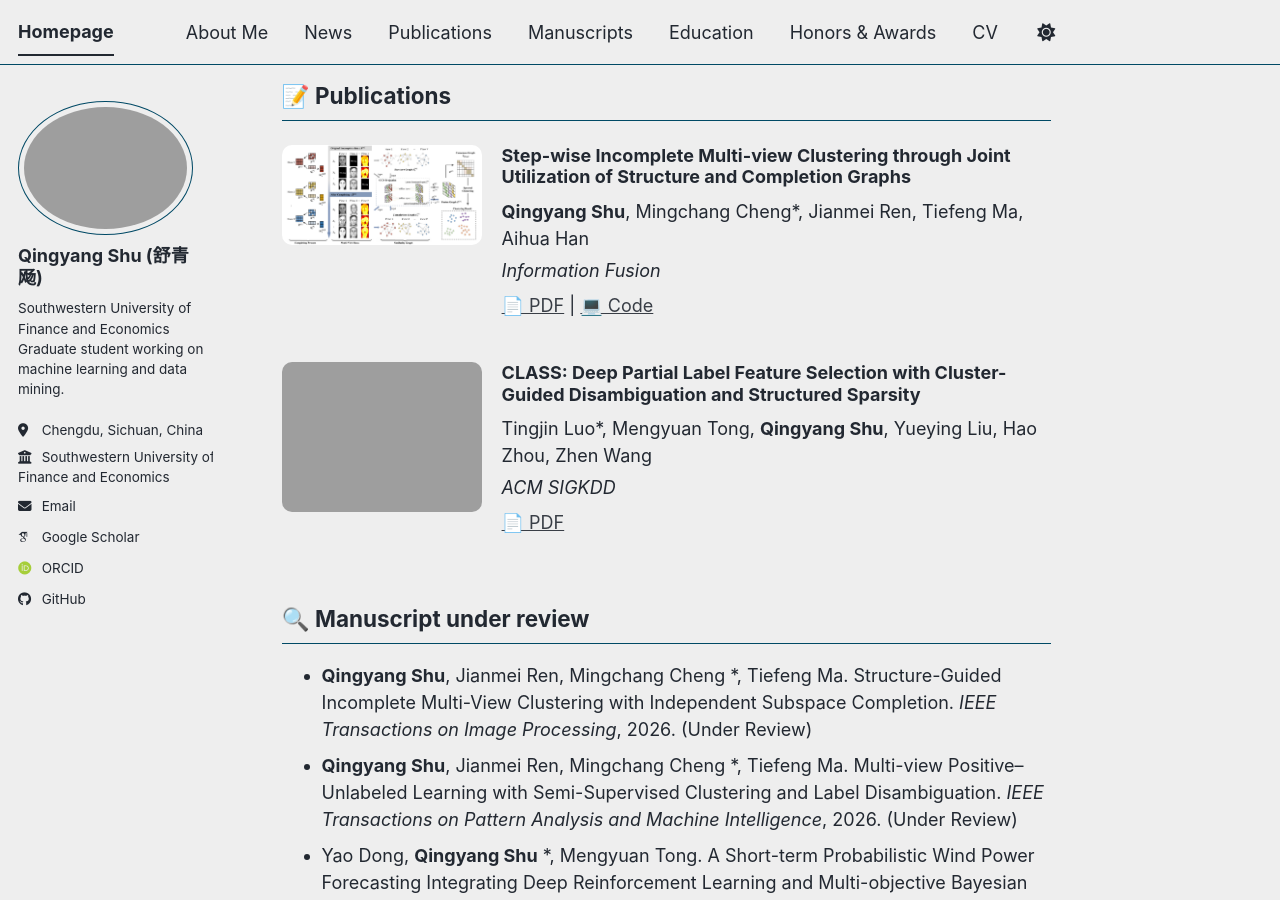
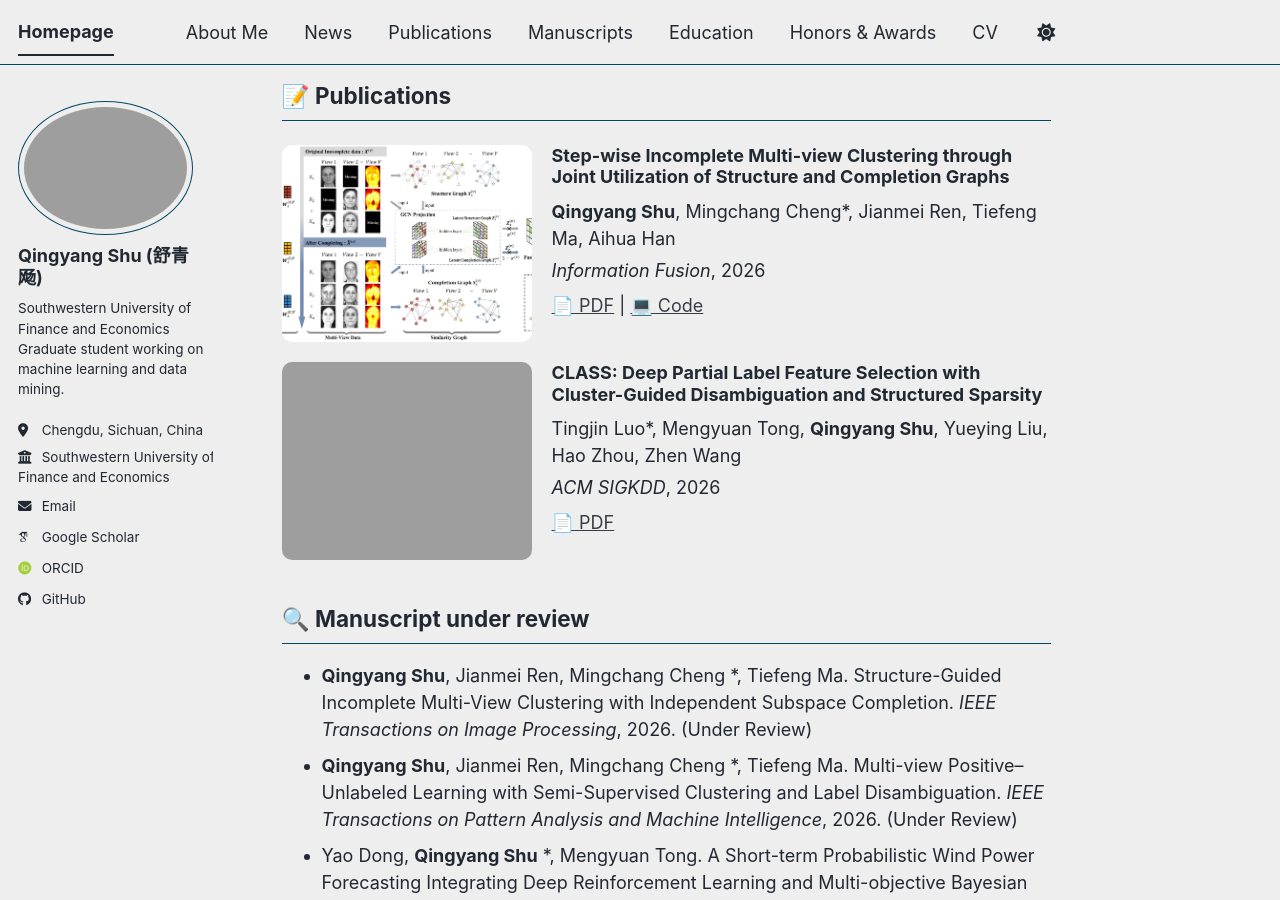
Before and after one commit to Qingyang-Shu/Qingyang-Shu.github.io, a Jekyll site: the page built from _pages/about.md, in a window 1280 px wide and 900 px high, scrolled down 717 px. Built offline with Jekyll 4.4.1, drawn with Linux system fonts in a browser that asks for light colours; some web fonts are replaced; a script bundle is joined from its source files by our own code; library files that are not in the unit come from our copies.

Commit message:
Update archive-single.html

```diff
--- a/_includes/archive-single.html
+++ b/_includes/archive-single.html
@@ -31,12 +31,12 @@
     <!-- 🎯 核心修改：Publications 左右布局 -->
     {% if post.collection == 'publications' %}
 
-    <div style="display: flex; align-items: flex-start; margin-top: 10px; margin-bottom: 20px; gap: 20px;">
+    <div style="display: flex; align-items: stretch; margin-top: 10px; margin-bottom: 20px; gap: 20px;">
 
       <!-- 左边：图片 -->
       {% if post.image %}
-      <div style="flex: 0 0 200px;">
-        <img src="{{ post.image | prepend: base_path }}" style="width: 100%; border-radius: 10px;">
+      <div style="flex: 0 0 250px;">
+        <img src="{{ post.image | prepend: base_path }}" style="width: 100%; height: 100%; object-fit: cover; border-radius: 10px;">
       </div>
       {% endif %}
 
@@ -59,7 +59,7 @@
 
         <!-- 会议/期刊和年份 -->
         <p style="margin: 5px 0;">
-          <em>{{ post.venue }}</em>{% if post.year %}, {{ post.year }}{% endif %}
+          <em>{{ post.venue }}</em>{% if post.date %}, {{ post.date | date: "%Y" }}{% endif %}
         </p>
 
         <!-- 按钮 -->
```
